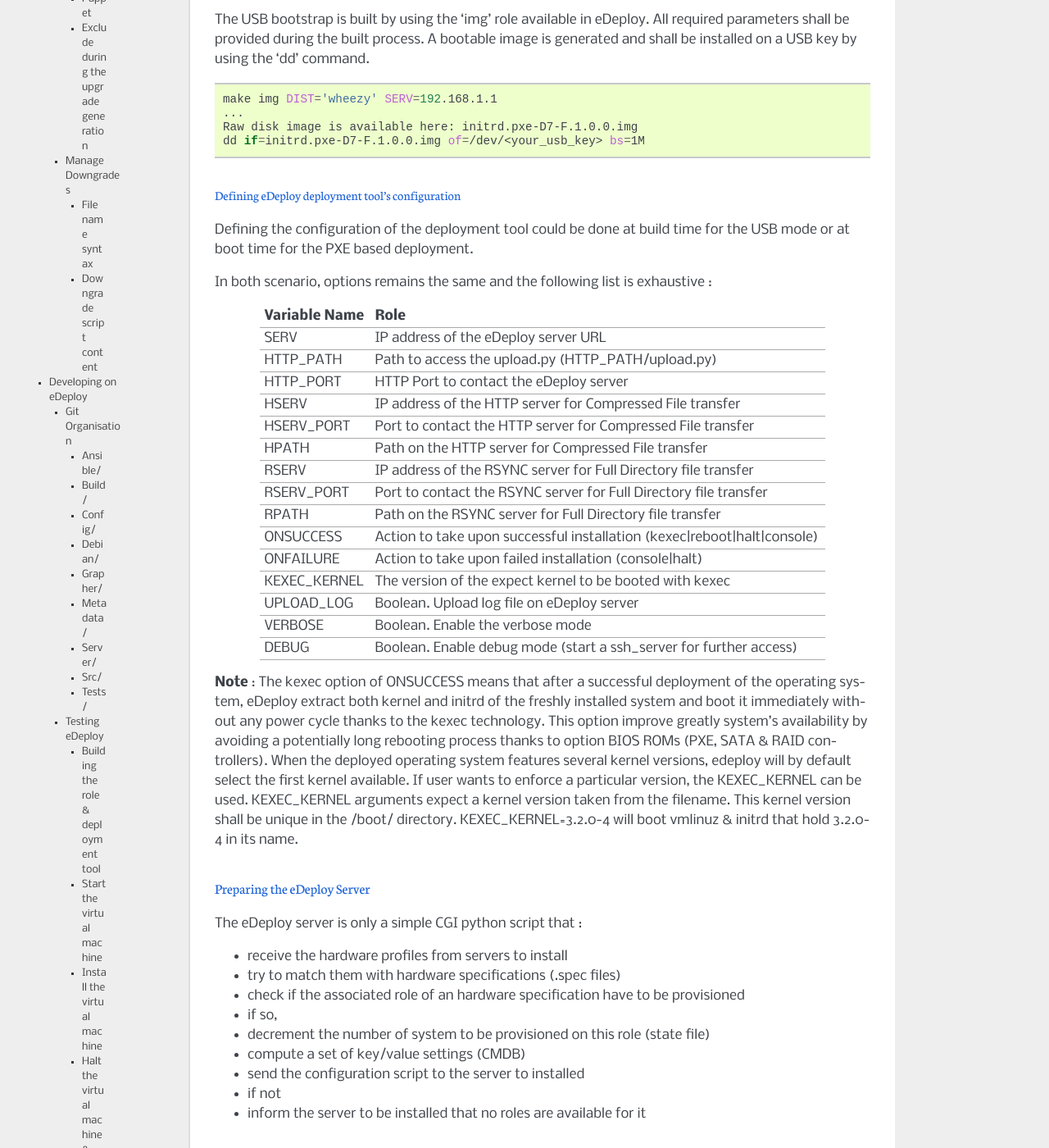
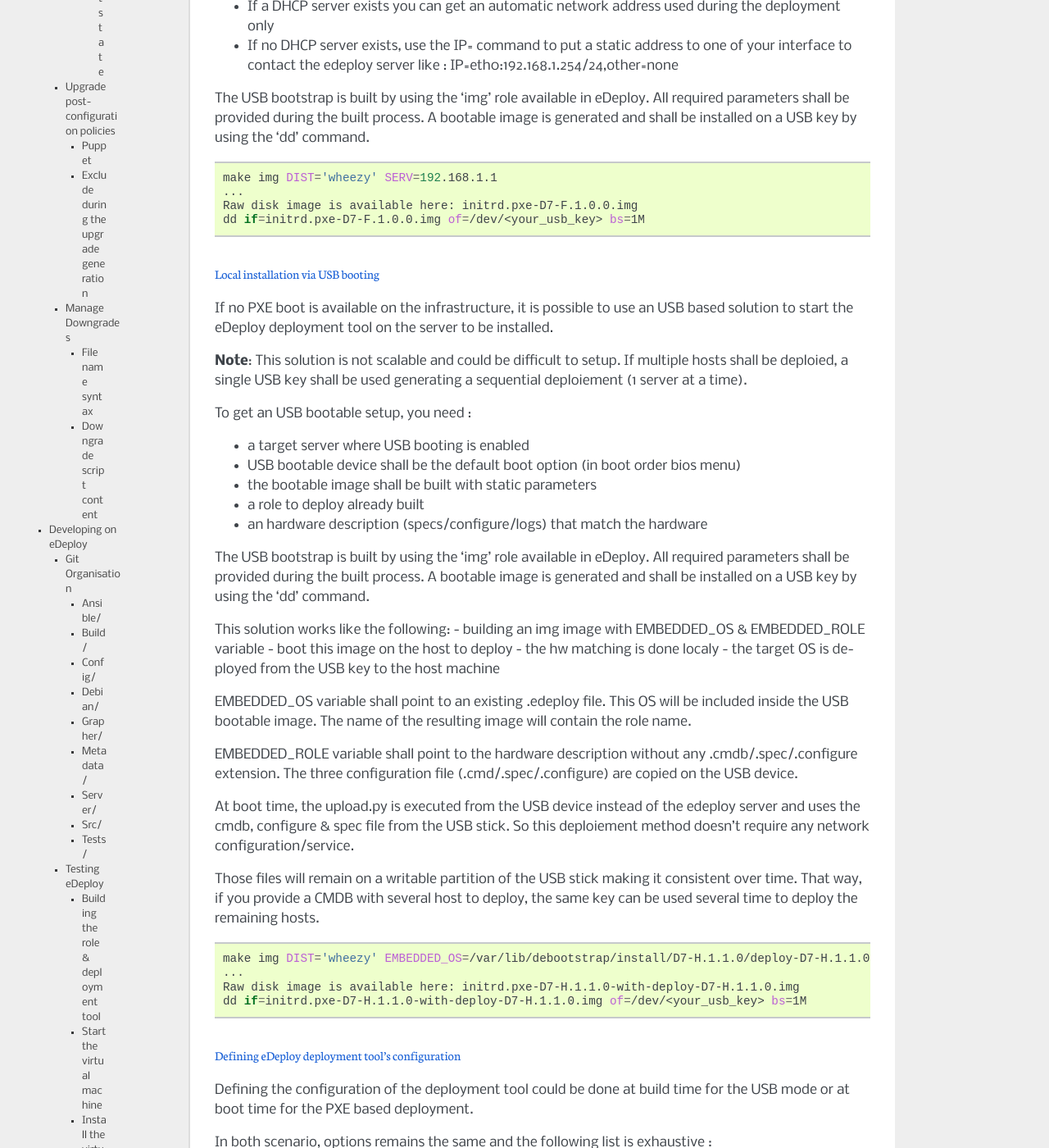
Before and after one commit to redhat-cip/edeploy, a Sphinx documentation site: the page built from docs/eDeployUserGuide.rst, in a window 1280 px wide and 1400 px high, scrolled down 20826 px. Shown: the whole window at 82% size. Built offline with Sphinx 7.4.7, drawn with Linux system fonts in a browser that asks for light colours; some of the changed text lies outside the part shown.

Commit message:
doc: Adding new network & local usb deployment
As per the previous commits :
6d242eb808e35947bfa09c3c49cc64c92d8734e6
16209eadf28c55aa0e278be3ff96b6fc82e2ac33
560b877b10c510edc1bc5a23e0951fb8f13fe49c

Two new features got added :
- being able to deploy a system using a usb stick with no network and no
  edeploy server
- being able to deploy withotu any DHCP server and no PXE server.

This patch add the documentation about those features.

```diff
--- a/docs/eDeployUserGuide.rst
+++ b/docs/eDeployUserGuide.rst
@@ -703,8 +703,8 @@ have to be built.
 Please refer to 'Defining the boot configuration' subchapter to get
 details on how to configure the eDeploy deployment tool.
 
-USB based installation
-~~~~~~~~~~~~~~~~~~~~~~
+Network installation via USB booting
+~~~~~~~~~~~~~~~~~~~~~~~~~~~~~~~~~~~~
 
 If no PXE boot is available on the infrastructure, it is possible to use
 an USB based solution to start the eDeploy deployment tool on the server
@@ -725,8 +725,12 @@ To get an USB bootable setup, you need :
    to 'Defining the boot configuration' for complete description) shall
    be defined at build time while PXE booting can do it dynamically
 
--  a DHCP server to get an automatic network address used during the
-   deployment only
+-  If a DHCP server exists you can get an automatic network address used
+   during the deployment only
+
+-  If no DHCP server exists, use the IP= command to put a static address
+   to one of your interface to contact the edeploy server like :
+   IP=eth0:192.168.1.254/24,other=none
 
 The USB bootstrap is built by using the 'img' role available in eDeploy.
 All required parameters shall be provided during the built process. A
@@ -739,6 +743,62 @@ the 'dd' command.
    ...
    Raw disk image is available here: initrd.pxe-D7-F.1.0.0.img
    dd if=initrd.pxe-D7-F.1.0.0.img of=/dev/<your_usb_key> bs=1M
+
+
+Local installation via USB booting
+~~~~~~~~~~~~~~~~~~~~~~~~~~~~~~~~~~
+If no PXE boot is available on the infrastructure, it is possible to use
+an USB based solution to start the eDeploy deployment tool on the server
+to be installed.
+
+**Note**: This solution is not scalable and could be difficult to setup.
+If multiple hosts shall be deploied, a single USB key shall be used
+generating a sequential deploiement (1 server at a time).
+
+To get an USB bootable setup, you need :
+
+-  a target server where USB booting is enabled
+-  USB bootable device shall be the default boot option (in boot order
+   bios menu)
+-  the bootable image shall be built with static parameters
+-  a role to deploy already built
+-  an hardware description (specs/configure/logs) that match the hardware
+
+The USB bootstrap is built by using the 'img' role available in eDeploy.
+All required parameters shall be provided during the built process. A
+bootable image is generated and shall be installed on a USB key by using
+the 'dd' command.
+
+This solution works like the following:
+- building an img image with EMBEDDED_OS & EMBEDDED_ROLE variable
+- boot this image on the host to deploy
+- the hw matching is done localy
+- the target OS is deployed from the USB key to the host machine
+
+EMBEDDED_OS variable shall point to an existing .edeploy file.
+This OS will be included inside the USB bootable image.
+The name of the resulting image will contain the role name.
+
+EMBEDDED_ROLE variable shall point to the hardware description without
+any .cmdb/.spec/.configure extension.
+The three configuration file (.cmd/.spec/.configure) are copied on the USB device.
+
+At boot time, the upload.py is executed from the USB device instead of
+the edeploy server and uses the cmdb, configure & spec file from the USB
+stick. So this deploiement method doesn't require any network configuration/service.
+
+Those files will remain on a writable partition of the USB stick making
+it consistent over time. That way, if you provide a CMDB with several
+host to deploy, the same key can be used several time to deploy the
+remaining hosts.
+
+.. code:: bash
+
+   make img DIST='wheezy' EMBEDDED_OS=/var/lib/debootstrap/install/D7-H.1.1.0/deploy-D7-H.1.1.0.edeploy EMBEDDED_ROLE=/home/erwan/Devel/edeploy/config/kvm-usb
+   ...
+   Raw disk image is available here: initrd.pxe-D7-H.1.1.0-with-deploy-D7-H.1.1.0.img
+   dd if=initrd.pxe-D7-H.1.1.0-with-deploy-D7-H.1.1.0.img of=/dev/<your_usb_key> bs=1M
+
 
 Defining eDeploy deployment tool's configuration
 ~~~~~~~~~~~~~~~~~~~~~~~~~~~~~~~~~~~~~~~~~~~~~~~~
@@ -767,6 +827,7 @@ KEXEC_KERNEL         The version of the expect kernel to be booted with kexec
 UPLOAD_LOG           Boolean. Upload log file on eDeploy server
 VERBOSE              Boolean. Enable the verbose mode
 DEBUG                Boolean. Enable debug mode (start a ssh_server for further access)
+IP                   A list of network device configuration (see below for details)
 ===================  ============================================================
 
 **Note** : The kexec option of ONSUCCESS means that after a successful
@@ -781,6 +842,26 @@ wants to enforce a particular version, the KEXEC_KERNEL can be used.
 KEXEC_KERNEL arguments expect a kernel version taken from the filename.
 This kernel version shall be unique in the /boot/ directory.
 KEXEC_KERNEL=3.2.0-4 will boot vmlinuz & initrd that hold 3.2.0-4 in its name.
+
+**Note**: The IP= option is composed of a coma separated list of interfaces and
+their configuration like <netdev>:<config>,<othernetdev>:<config>.
+The netdev represent the network device from the linux point of view like eth0.
+Two special values exists :
+- other : to match all interfaces not listed in this list
+- all : to match all interfaces
+
+The config options are:
+- none (no IP configurtion at all)
+- dhcp
+- <CIDR address>
+
+The address is under the CIDR notation like 192.168.0.1/24.
+Some typical IP invocations could be:
+- IP=eth0:dhcp,other=none
+- IP=eth1:192.168.1.1/24,other:none
+- IP=all:none
+
+By default, all intefaces make DHCP requests with 'IP=all:dhcp'
 
 Preparing the eDeploy Server
 ----------------------------
```
